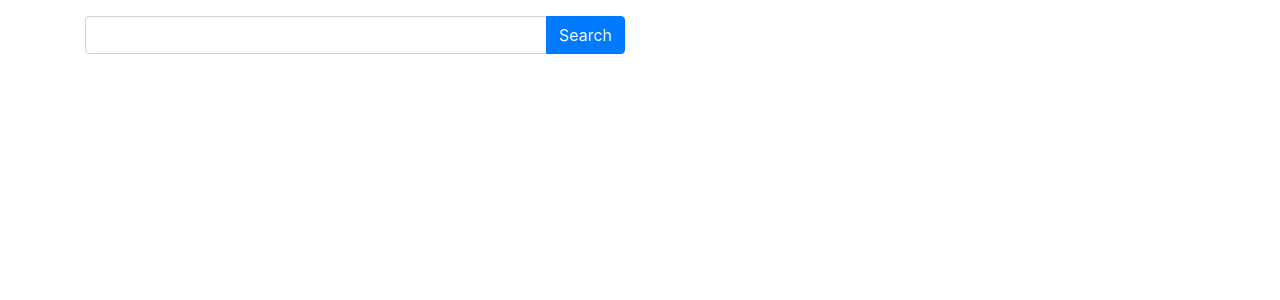
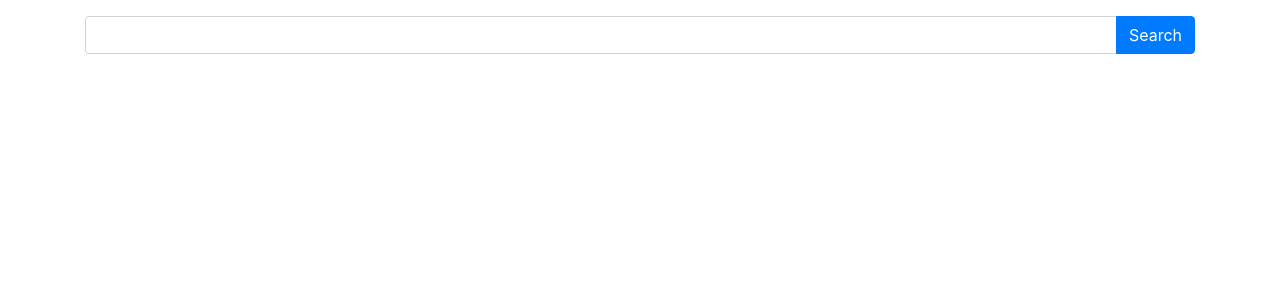
Before and after one commit to emrullahayin/recipe-app-with-react-router, a React (Create React App) app: page / in a window 1280 px wide. Shown: the top 300 px of the page. Built offline with nearby package versions, Linux system fonts and the light colour scheme.

Commit message:
get Input value

```diff
--- a/src/App.js
+++ b/src/App.js
@@ -5,8 +5,9 @@ const App = () => {
   //const [recipe, setRecipe] = useState();
 
   const getRecipe = e => {
+    const recipeName = e.target.elements.recipeName.value;
     e.preventDefault();
-    console.log("Working!!!");
+    console.log(recipeName);
   };
 
   return <SearchForm getRecipe={getRecipe} />;
--- a/src/components/SearchForm.js
+++ b/src/components/SearchForm.js
@@ -2,34 +2,34 @@ import React from "react";
 import Form from "react-bootstrap/Form";
 import Button from "react-bootstrap/Button";
 import Container from "react-bootstrap/Container";
-import Row from "react-bootstrap/Row";
-import Col from "react-bootstrap/Col";
 import InputGroup from "react-bootstrap/InputGroup";
 import FormControl from "react-bootstrap/FormControl";
+
+const containerStyle = {
+  textAlign: "center"
+};
 
 const SearchForm = props => {
   const { getRecipe } = props;
 
   return (
-    <Container>
-      <Row>
-        <Col xs={6}>
-          <Form>
+    <Container style={containerStyle}>
+      <Form onSubmit={getRecipe}>
         <InputGroup className="mt-3">
           <FormControl
+            autoComplete="off"
             placeholder=""
             aria-label="Search"
             aria-describedby="basic-addon2"
+            name="recipeName"
           />
           <InputGroup.Append>
-                <Button variant="primary" onClick={getRecipe}>
+            <Button variant="primary" type="submit">
               Search
             </Button>
           </InputGroup.Append>
         </InputGroup>
       </Form>
-        </Col>
-      </Row>
     </Container>
   );
 };
```
Lines whose indentation alone changed are shown as unchanged.
